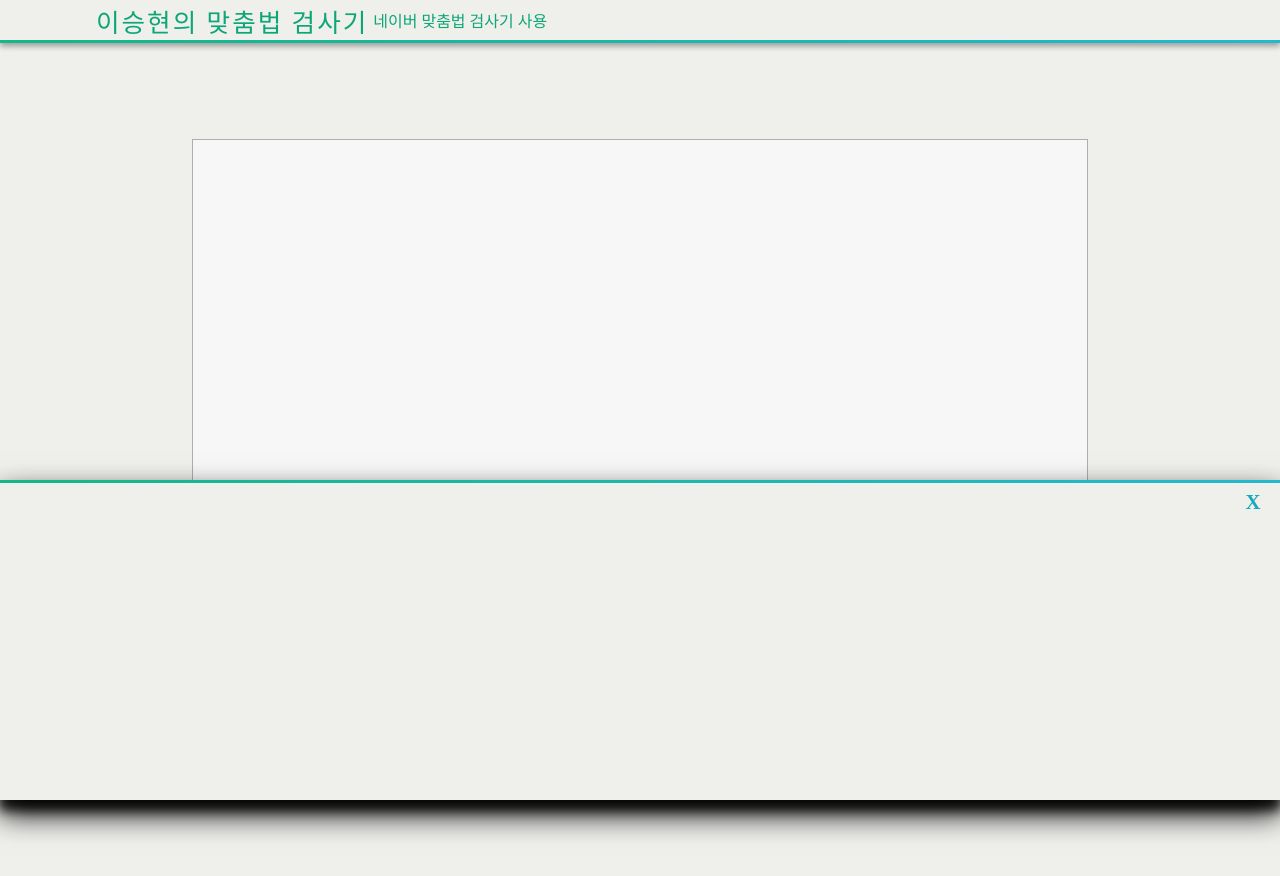
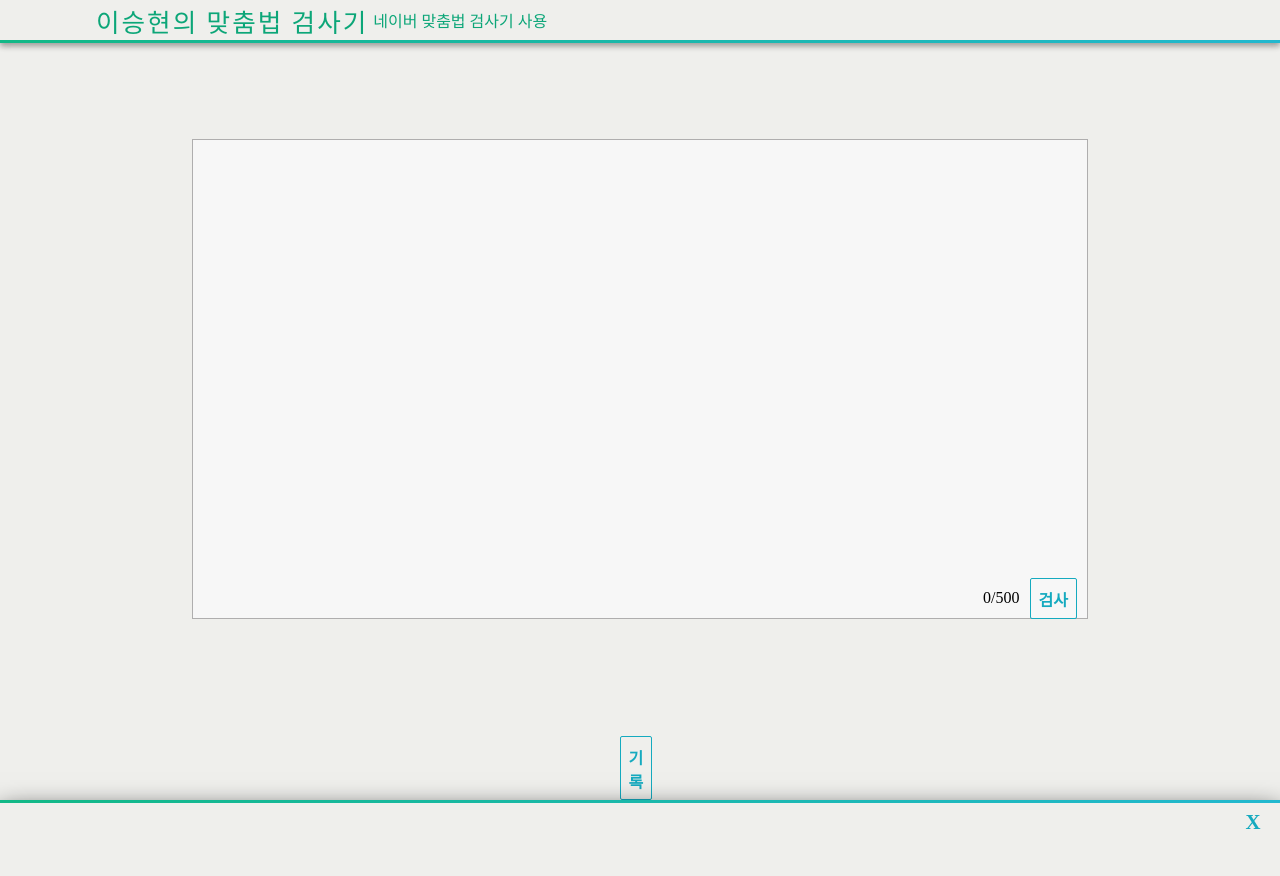
Before and after one commit to shlee0114/spellChecker, a React (Create React App) app in the folder frontend/grammar-check/: page / in a window 1280 px wide. Shown: the top 876 px of the page. Built offline with nearby package versions, Linux system fonts and the light colour scheme; no server answers; a web font is replaced by a local one.

Commit message:
Add : 하단 로그 애니메이션 추가

```diff
--- a/frontend/grammar-check/src/components/history/HistoryArea.js
+++ b/frontend/grammar-check/src/components/history/HistoryArea.js
@@ -1,18 +1,20 @@
-import React from "react";
+import React, { useRef } from "react";
 import styled from "styled-components";
 import oc from "open-color";
 import { shadow } from "../../lib/StyleUtils";
 import { CloseButton } from "../common/CloseButton";
+import { gsap } from "gsap";
+import { Button } from "../common/Button";
 
 const OutSideArticle = styled.article`
   top: 0;
   position: absolute;
   width: 100%;
-  height: 60vh;
+  height: 0vh;
 `;
 
 const HistoryArticle = styled.article`
-  bottom: 0;
+  bottom: -40vh;
   position: absolute;
   width: 100%;
   height: 40vh;
@@ -20,7 +22,7 @@ const HistoryArticle = styled.article`
   flex-direction: column;
   ${shadow(1)}
   z-index:11;
-  background: #EFEFEC;
+  background: #efefec;
 `;
 
 const GradientBorder = styled.div`
@@ -28,14 +30,54 @@ const GradientBorder = styled.div`
   background: linear-gradient(to right, ${oc.teal[6]}, ${oc.cyan[5]});
 `;
 
+const OpenButton = styled.div`
+  position: absolute;
+  bottom: 0;
+  margin: 0 48.4%;
+`;
+
 export const HistoryArea = ({}) => {
+  const OutSideAreaRef = useRef();
+  const logAreaRef = useRef();
+
+  const openOrClose = (e) => {
+    const bottom = e ? "0" : "-40vh";
+    const height = e ? "60vh" : "0";
+    gsap.to(logAreaRef.current, {
+      bottom: bottom,
+      duration: 0.5,
+    });
+    gsap.to(OutSideAreaRef.current, {
+      height: height,
+    });
+  };
+
   return (
     <section>
-      <OutSideArticle />
-      <HistoryArticle>
+      <OutSideArticle
+        ref={OutSideAreaRef}
+        onClick={(_) => {
+          openOrClose(false);
+        }}
+      />
+      <HistoryArticle ref={logAreaRef}>
         <GradientBorder />
-        <CloseButton style={{ right: "0" }} />
+        <CloseButton
+          style={{ right: "0" }}
+          onClick={(_) => {
+            openOrClose(false);
+          }}
+        />
       </HistoryArticle>
+      <OpenButton>
+        <Button
+          onClick={(_) => {
+            openOrClose(true);
+          }}
+        >
+          기록
+        </Button>
+      </OpenButton>
     </section>
   );
 };
```
